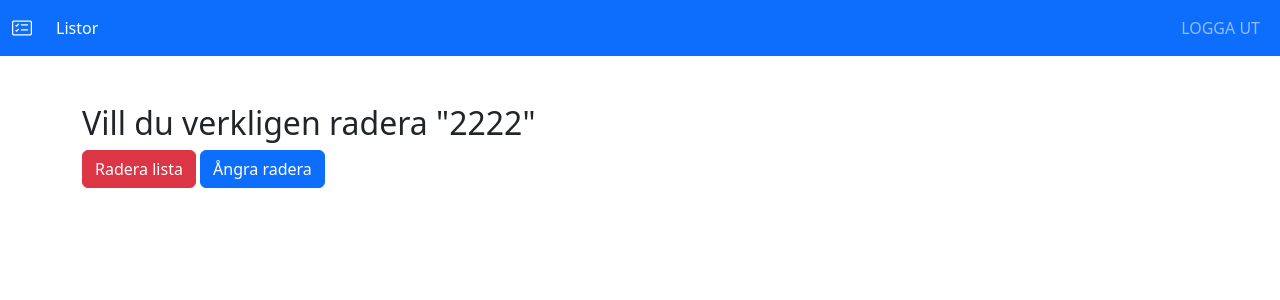
After one commit to 60916/SecondApp, a Django app: page /lista/2/radera in a window 1280 px wide. The commit adds this page. Shown: the top 300 px of the page. Run offline with Django 5.2, Linux system fonts and the light colour scheme; a user stored in the database is signed in; data comes from the database, SQL or seed files in the repository; both versions use the stored data as it was after the commit; some libraries are stand-ins or nearby versions.

Commit message:
Gjort klart radera funktioner och så bara skapare av lista kan se lista

```diff
--- a/shoppinglist/Listor/models.py
+++ b/shoppinglist/Listor/models.py
@@ -8,8 +8,8 @@ from django.urls import reverse
 # Create your models here.
 
 class List(models.Model):
-    list_name = models.CharField(max_length=200)
-    list_user = models.ForeignKey(User, on_delete=models.CASCADE)
+    list_name = models.CharField('Listans namn', max_length=255)
+    list_user = models.ForeignKey(User, on_delete=models.CASCADE, related_name='lists')
     created_date = models.DateTimeField(default=timezone.now)
 
     def _str_(self):
@@ -20,8 +20,8 @@ class List(models.Model):
 
 
 class Item(models.Model):
-    item_name = models.CharField(max_length=200)
-    amount = models.IntegerField(default=1)
+    item_name = models.CharField('Varans namn', max_length=255)
+    amount = models.IntegerField('Mängd', default=1)
     purchased = models.BooleanField(default=False)
     list = models.ForeignKey(List, on_delete=models.CASCADE)
 
--- /dev/null
+++ b/shoppinglist/Listor/static/listor/main.css
@@ -0,0 +1,26 @@
+.purchased {
+  background-color: #C70039;
+  color: white;
+  border-radius: 5px;
+}
+
+.np {
+background-color: #27AE60;
+color: white;
+border-radius: 5px;
+}
+
+a{color: inherit;}
+
+button.btn-link {
+  text-decoration: none;
+  color: inherit;
+}
+
+.alert {
+  transition: opacity 0.5s ease-in-out !important;
+}
+
+.alert.hide {
+  opacity: 0;
+}
--- /dev/null
+++ b/shoppinglist/Listor/static/listor/main.js
@@ -0,0 +1,7 @@
+var m = document.getElementsByClassName("alert");  // Return an array
+
+setTimeout(function(){
+  if (m && m.length) {
+      m[0].classList.add('hide');
+  }
+}, 3000);
--- a/shoppinglist/Listor/templates/Listor/hem.html
+++ b/shoppinglist/Listor/templates/Listor/hem.html
@@ -13,6 +13,7 @@
       </ul>
     <a class="btn brn-primary" href="{% url 'lista-ny' %}">Ny Lista</a>
 
+      <p>Hallojer ballojers</p>
   </div>
 
 {% endblock innehall %}
--- /dev/null
+++ b/shoppinglist/Listor/templates/Listor/list_confirm_delete.html
@@ -0,0 +1,16 @@
+{% extends "listor/mall.html" %}
+{% load crispy_forms_tags %}
+
+{% block innehall %}
+<div class="container py-5">
+
+    <form method="POST">
+        {% csrf_token %}
+        <fieldset>
+            <h2>Vill du verkligen radera "{{object.list_name}}"</h2>
+        </fieldset>
+            <button class="btn btn-danger" type="submit">Radera lista</button>
+            <a class="btn btn-primary" href="{% url 'lista-sida' object.id %}">Ångra radera</a>
+    </form>
+</div>
+{% endblock innehall %}
--- a/shoppinglist/Listor/templates/Listor/mall.html
+++ b/shoppinglist/Listor/templates/Listor/mall.html
@@ -1,14 +1,65 @@
+{% load static %}
+
 <!DOCTYPE html>
-<html lang="en">
+<html lang="sv">
 <head>
-  <meta charset="UTF-8">
-  <meta name="viewport" content="width=device-width, initial-scale=1.0">
-  <title>Spikens Lista</title>
-  <link href="https://cdn.jsdelivr.net/npm/bootstrap@5.3.3/dist/css/bootstrap.min.css" rel="stylesheet" integrity="sha384-QWTKZyjpPEjISv5WaRU9OFeRpok6YctnYmDr5pNlyT2bRjXh0JMhjY6hW+ALEwIH" crossorigin="anonymous">
+    <!-- Required meta tags -->
+    <meta charset="utf-8">
+    <meta name="viewport" content="width=device-width, initial-scale=1">
+
+    <!-- Bootstrap CSS -->
+    <link href="https://cdn.jsdelivr.net/npm/bootstrap@5.3.0/dist/css/bootstrap.min.css" rel="stylesheet">
+
+    <!-- Bootstrap Icons CSS -->
+    <link href="https://cdn.jsdelivr.net/npm/bootstrap-icons@1.11.3/font/bootstrap-icons.css" rel="stylesheet">
+
+    <link rel="stylesheet" href="{% static 'listor/main.css' %}">
+
+    <script src="{% static 'listor/main.js' %}"></script>
+
+    <title>Spikens listor</title>
 </head>
 <body>
-  {% block innehall%}{% endblock innehall%}
 
+  <!-- Navbar -->
+  <nav class="navbar bg-primary navbar-expand-lg" data-bs-theme="dark">
+    <div class="container-fluid">
+      <a class="navbar-brand" href="{% url 'lista-hem' %}"><i class="bi bi-card-checklist"></i></a>
+      <button class="navbar-toggler" type="button" data-bs-toggle="collapse" data-bs-target="#navbarNavAltMarkup" aria-controls="navbarNavAltMarkup" aria-expanded="false" aria-label="Toggle navigation">
+        <span class="navbar-toggler-icon"></span>
+      </button>
+      <div class="collapse navbar-collapse ms-auto" id="navbarNavAltMarkup">
+        <div class="navbar-nav">
+          <a class="nav-link active" aria-current="page" href="{% url 'lista-hem' %}">Listor</a>
+        </div>
+        <div class="navbar-nav ms-auto">
+          {% if user.is_authenticated %}
+          <form method="POST" action="{% url 'loggaut' %}">
+            {% csrf_token %}
+            <button class="nav-link" type="submit">LOGGA UT</button>
+          </form>
+        {% else %}
+          <a class="nav-link" href="{% url 'loggain' %}">Logga in</a>
+          <a class="nav-link" href="{% url 'registrera' %}">Registrera</a>
+        {% endif %}
+        </div>
+      </div>
+    </div>
+  </nav>
+
+
+  {% if messages %}
+    {% for message in messages %}
+      <div class="alert alert-{{message.tags}}">
+        {{ message }}
+      </div>
+    {% endfor %}
+  {% endif%}
+
+  {% block innehall %}{% endblock innehall %}
+
+  <!-- Bootstrap Bundle with Popper -->
   <script src="https://cdn.jsdelivr.net/npm/bootstrap@5.3.3/dist/js/bootstrap.bundle.min.js" integrity="sha384-YvpcrYf0tY3lHB60NNkmXc5s9fDVZLESaAA55NDzOxhy9GkcIdslK1eN7N6jIeHz" crossorigin="anonymous"></script>
+
 </body>
 </html>
--- a/shoppinglist/Listor/urls.py
+++ b/shoppinglist/Listor/urls.py
@@ -10,13 +10,15 @@ urlpatterns = [
     path('lista/<int:pk>/radera', views.RaderaLista.as_view(), name='lista-radera'),
     path('lista/ny', views.NyLista.as_view(), name='lista-ny'),
 
-    path('lista/<int:pk>/uppdatera', views.UppdateraVara.as_view(), name='vara-uppdatera'),
-    path('lista/<int:pk>/radera', views.RaderaVara.as_view(), name='vara-radera'),
+    path('vara/<int:pk>/uppdatera', views.UppdateraVara.as_view(), name='vara-uppdatera'),
+    path('vara/<int:pk>/radera', views.RaderaVara.as_view(), name='vara-radera'),
     path('vara/<int:pk>/ny', views.NyVara.as_view(), name='vara-ny'),
+    path('rensa/<int:pk>/', views.RensaVaror.as_view(), name='vara-rensa'),
+
 
     path('registrera/', views.registrera, name='registrera'),
     path('loggain/',auth_views.LoginView.as_view(template_name='listor/loggain.html'), name='loggain'),
-    path('loggaut/',auth_views.LogoutView.as_view(), name='listor/loggaut.html', name='loggaut'),
+    path('loggaut/',auth_views.LogoutView.as_view(template_name='listor/loggaut.html'), name='loggaut'),
 
 
 
--- a/shoppinglist/Listor/views.py
+++ b/shoppinglist/Listor/views.py
@@ -4,9 +4,10 @@ from django.forms.models import BaseModelForm
 from django.http import HttpResponse
 from django.shortcuts import render, get_object_or_404, redirect
 from django.urls import reverse_lazy
+from django.http import HttpResponseRedirect
 from .models import List, Item
 from django.contrib.auth.mixins import LoginRequiredMixin, UserPassesTestMixin
-from django.views.generic import ListView, CreateView, UpdateView, DeleteView
+from django.views.generic import ListView, CreateView, UpdateView, DeleteView, View
 from .forms import UserRegistrationForm
 from django.contrib import messages
 
@@ -17,6 +18,9 @@ class AllaListor (LoginRequiredMixin,ListView):
   context_object_name = 'listor'
   ordering = ['created_date']
 
+  def get_queryset(self):
+      return List.objects.filter(list_user=self.request.user)
+
 
 class EnLista(LoginRequiredMixin,ListView):
   model=Item
@@ -24,13 +28,19 @@ class EnLista(LoginRequiredMixin,ListView):
   context_object_name = 'items'
 
   def get_queryset(self):
-    return Item.objects.filter(list=self.kwargs['pk'])
+    list_id = self.kwargs['pk']
+    return Item.objects.filter(list__id=list_id, list__list_user=self.request.user)
 
   def get_context_data(self, **kwargs):
     context=super().get_context_data(**kwargs)
-    context['listan'] = List.objects.filter(id=self.kwargs['pk'])
+    context['listan'] = get_object_or_404(List, id=self.kwargs['pk'], list_user=self.request.user)
     return context
 
+  def post(self, request, *args, **kwargs):
+    obj = get_object_or_404(Item, pk=request.POST.get('item_id'))
+    obj.purchased = not obj.purchased
+    obj.save()
+    return redirect('lista-sida', pk=self.kwargs['pk'])
 
 class NyLista(LoginRequiredMixin,CreateView):
   model = List
@@ -82,14 +92,30 @@ class NyVara(LoginRequiredMixin,CreateView):
     form.instance.list=get_object_or_404(List,id=self.kwargs.get('pk'))
     return super().form_valid(form)
 
+  def get_context_data(self,**kwargs):
+    context=super().get_context_data(**kwargs)
+    list_pk = self.kwargs.get('pk')
+    context['status'] = {'status':'Ny'}
+    context['lista'] = {'listID' : list_pk}
+    return context
+
 class UppdateraVara(LoginRequiredMixin,UpdateView):
   model = Item
   fields = ['item_name', 'amount']
+
 
   def get_context_data(self,**kwargs):
     context=super().get_context_data(**kwargs)
     context['status'] = {'status':'Uppdatera'}
     return context
+
+  def test_func(self):
+    lista=self.get_object()
+    if self.request.user == lista.list_user  :
+      return True
+    return False
+
+
 
 class RaderaVara(LoginRequiredMixin,DeleteView):
   model = Item
@@ -97,6 +123,43 @@ class RaderaVara(LoginRequiredMixin,DeleteView):
   def get_success_url(self):
     lista = self.object.list
     return reverse_lazy('lista-sida', kwargs={'pk':lista.id})
+
+  def post(self, request, *args, **kwargs):
+    self.object = self.get_object()
+    self.object.delete()
+    return HttpResponseRedirect(self.get_success_url())
+
+
+class RensaVaror(LoginRequiredMixin,UserPassesTestMixin,View):
+  template_name = 'listor/confirm_delete_purchased.html'
+
+  def get_success_url(self):
+    lista = get_object_or_404(List, id=self.kwargs.get('pk'))
+    return reverse_lazy('lista-sida', kwargs={'pk':lista.id})
+
+  def test_func(self):
+    user = self.request.user
+    list_pk = self.kwargs['pk']
+    lista = get_object_or_404(List, pk=list_pk)
+    return user == lista.list_user
+
+  def get(self, request, *args, **kwargs):
+    context={}
+    list_pk = self.kwargs.get('pk')
+    items_to_delete = Item.objects.filter(list__pk=list_pk, purchased=True)
+    if not items_to_delete.exists():
+      messages.warning(request, 'Det finnns inga markerade varor att radera.')
+      return HttpResponseRedirect(reverse_lazy('lista-sida', kwargs={'pk':list_pk}))
+    context['items'] = items_to_delete
+    context['lista'] = {'listID' : list_pk}
+    return render(request, self.template_name, context)
+
+  def post(self, request, *args, **kwargs):
+    list_pk = self.kwargs.get('pk')
+    items_to_delete = Item.objects.filter(list__pk=list_pk, purchased=True)
+    items_to_delete.delete()
+    success_url = self.get_success_url()
+    return HttpResponseRedirect(success_url)
 
 def registrera(request):
   if request.method == 'POST':
--- /dev/null
+++ b/shoppinglist/package.json
@@ -0,0 +1,5 @@
+{
+  "dependencies": {
+    "bootstrap-icons": "^1.11.3"
+  }
+}
--- a/shoppinglist/shoppinglist/settings.py
+++ b/shoppinglist/shoppinglist/settings.py
@@ -128,5 +128,5 @@ DEFAULT_AUTO_FIELD = 'django.db.models.BigAutoField'
 CRISPY_TEMPLATE_PACK = "bootstrap5"
 CRISPY_ALLOWED_TEMPLATE_PACKS = "bootstrap5"
 
-LOGIN_URL = 'loggain'
 LOGOUT_REDIRECT_URL = 'loggain'
+LOGIN_REDIRECT_URL = 'lista-hem'
```
Also changed, not shown: shoppinglist/Listor/templates/Listor/confirm_delete_purchased.html (added, +19 -0 lines), shoppinglist/Listor/templates/Listor/item_form.html (+6 -1 lines), shoppinglist/Listor/templates/Listor/lista.html (+23 -5 lines), shoppinglist/db.sqlite3, shoppinglist/package-lock.json (added).
